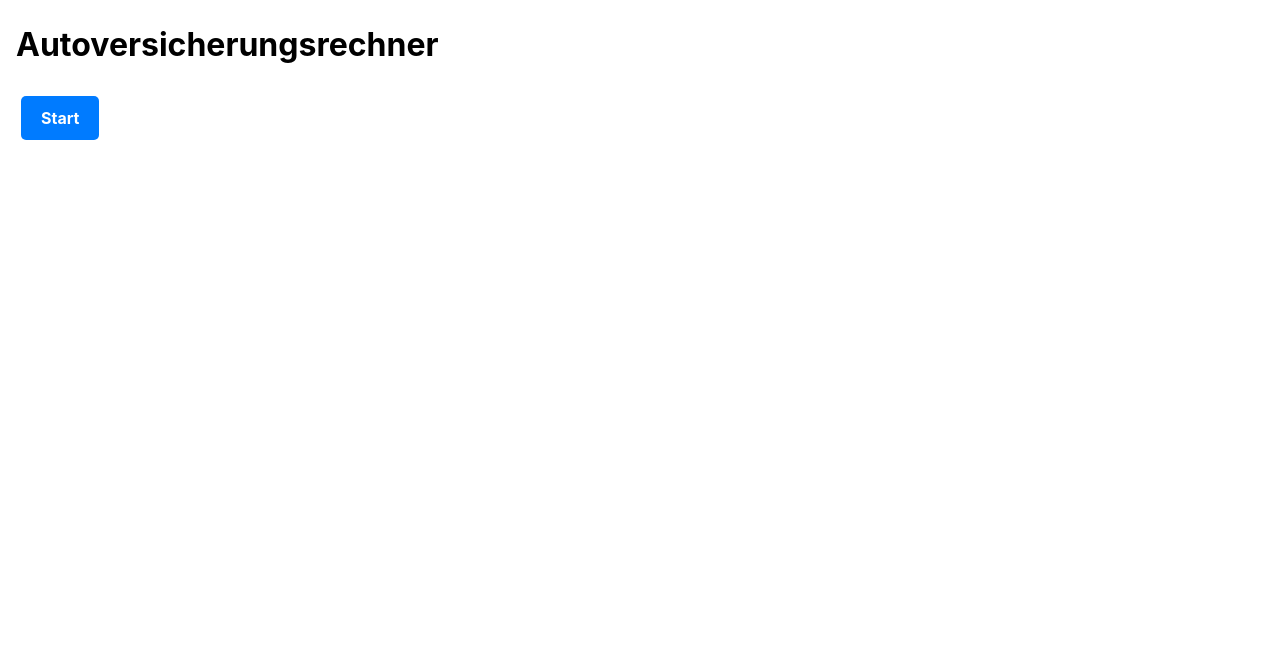
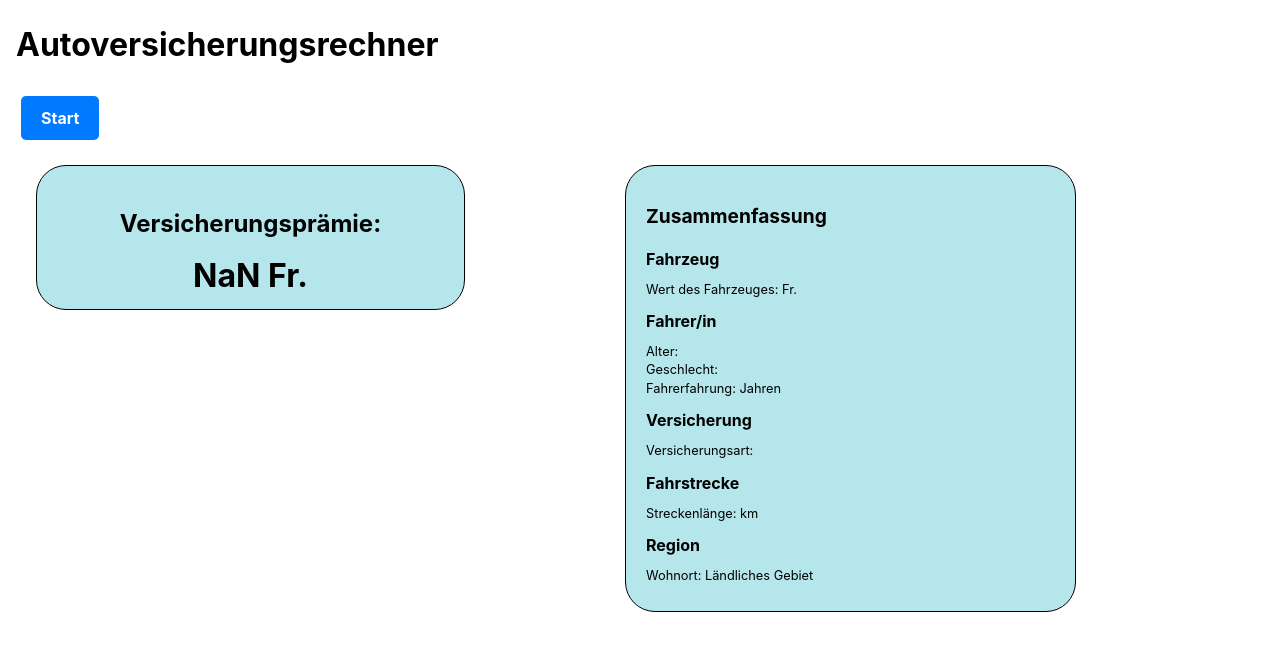
Before and after one commit to VincentStucki/autoversicherungsberechner, a React (Create React App) app: page /Ergebnis in a window 1280 px wide. Shown: the top 650 px of the page. Built offline with nearby package versions, Linux system fonts and the light colour scheme.

Commit message:
Berechnung

```diff
--- a/src/App.js
+++ b/src/App.js
@@ -6,6 +6,7 @@ import Versicherung from './Versicherung';
 import Fahrstrecke from './Fahrstrecke';
 import Region from './Region';
 import Start from './Start';
+import Ergebnis from './Ergebnis';
 import './mvp.css';
 
 function App() {
@@ -88,6 +89,7 @@ function App() {
                                 }
                             />
                         ))}
+                        <Route path="/Ergebnis" element={<Ergebnis formData={formData} />} />
                     </Routes>
                     <nav>
                         {isButtonVisible && currentPageIndex > 0 && currentPageIndex !== 1 && (
--- /dev/null
+++ b/src/Ergebnis.js
@@ -0,0 +1,64 @@
+import React from 'react';
+
+function Ergebnis({ formData }) {
+    const { fahrzeug, fahrer, versicherung, fahrstrecke, region } = formData;
+    const { wert: fahrzeugWert } = fahrzeug;
+    const { alter: fahrerAlter, geschlecht: fahrerGeschlecht, fahrerfahrung: fahrerErfahrung } = fahrer;
+    const { versicherung: versicherungsArt } = versicherung;
+    const { fahrstrecke: streckenLaenge } = fahrstrecke;
+    const { wohnort: regionWohnort } = region;
+
+    let basis = 500;
+    let alterFaktor = (fahrerAlter < 25) ? 1.2 : 1.0;
+    let geschlechtFaktor = (fahrerGeschlecht === "maennlich") ? 1.1 : 1.0;
+    let fahrzeugWertFaktor = fahrzeugWert * 0.0001;
+    let streckenFaktor = (streckenLaenge < 10000) ? 0.9 : 1.0;
+    let fahrErfahrungFaktor = (fahrerErfahrung < 2) ? 1.2 : (fahrerErfahrung > 5 ? 0.9 : 1.0)
+    let versicherungFaktor;
+    let regionFaktor = (regionWohnort === "stadt") ? 1.2 : 1.0;
+
+    switch (versicherungsArt) {
+        case "haftpflichtversicherung":
+            versicherungFaktor = 1.0;
+            break;
+        case "teilkaskoversicherung":
+            versicherungFaktor = 1.3;
+            break;
+        case "vollkaskoversicherung":
+            versicherungFaktor = 1.5;
+            break;
+        default:
+            versicherungFaktor = 1.0;
+    }
+
+    let Versicherungskosten = basis * alterFaktor * geschlechtFaktor * fahrzeugWertFaktor * streckenFaktor * fahrErfahrungFaktor * versicherungFaktor * regionFaktor;
+
+    return (
+        <div className="box">
+            <div className="spalte">
+                <section className="ergebnis">
+                <h1>Versicherungsprämie:</h1>
+                <p>{Versicherungskosten.toFixed(2)} Fr.</p>
+            </section>
+            </div>
+
+            <div className="spalte summary">
+                <h2>Zusammenfassung</h2>
+                <h3>Fahrzeug</h3>
+                <p>Wert des Fahrzeuges: {fahrzeugWert}Fr.</p>
+                <h3>Fahrer/in</h3>
+                <p>Alter: {fahrerAlter}</p>
+                <p>Geschlecht: {fahrerGeschlecht}</p>
+                <p>Fahrerfahrung: {fahrerErfahrung} Jahren</p>
+                <h3>Versicherung</h3>
+                <p>Versicherungsart: {versicherungsArt}</p>
+                <h3>Fahrstrecke</h3>
+                <p>Streckenlänge: {streckenLaenge}km</p>
+                <h3>Region</h3>
+                <p>Wohnort: {regionWohnort === "stadt" ? "Städliches Gebiet" : "Ländliches Gebiet"}</p>
+            </div>
+        </div>
+    );
+}
+
+export default Ergebnis;
--- a/src/Region.js
+++ b/src/Region.js
@@ -1,11 +1,17 @@
 import React, {useState} from 'react';
 import Circle from './Circle';
+import {useNavigate} from "react-router-dom";
 
 function Region({ data, onDataChange }) {
+    const navigate = useNavigate();
 
     const handleChange = (e) => {
         const { name, value } = e.target;
         onDataChange({ ...data, [name]: value });
+    };
+
+    const handleDone = () => {
+        navigate('/Ergebnis');
     };
 
 
@@ -33,12 +39,17 @@ function Region({ data, onDataChange }) {
             <div className="content">
                 <form>
                     <label htmlFor="wohnort">Wohnort (Region)</label>
-                    <input type="text" id="wohnort" name="wohnort"  required
-                           onChange={handleChange}
-                           value={data.wohnort || ''}
-                    />
+                    <select id="wohnort" name="wohnort" value={data.wohnort || ''} onChange={handleChange}>
+                        <option value="" disabled>Bitte Wählen</option>
+                        <option value="stadt">städtisches Gebiet</option>
+                        <option value="land">ländliches Gebiet</option>
+                    </select>
+
                 </form>
+
+
             </div>
+            <button className="done" onClick={handleDone}>Fertig</button>
         </div>
     );
 };
--- a/src/Versicherung.js
+++ b/src/Versicherung.js
@@ -35,8 +35,9 @@ function Versicherung({ data, onDataChange }) {
                     <label>Art der Deckung: </label>
                     <select id="versicherung" name="versicherung" value={data.versicherung || ''} onChange={handleChange}>
                         <option value="" disabled>Bitte wählen</option>
-                        <option value="Basisdeckung">Basisdeckung</option>
-                        <option value="weiblich">Premiumdeckung</option>
+                        <option value="haftpflichtversicherung">Haftpflichtversicherung</option>
+                        <option value="teilkaskoversicherung">Teilkaskoversicherung</option>
+                        <option value="vollkaskoversicherung">Vollkaskoversicherung</option>
                     </select>
                 </form>
             </div>
--- a/src/mvp.css
+++ b/src/mvp.css
@@ -567,11 +567,62 @@ svg{
 line{
     color: blue;
 }
-.content{
+.content {
     display: flex;
     align-items: center;
     justify-content: center;
 
+
+}
+.done{
+    float: right;
+}
+
+.box{
+    display: flex;
+    gap: 10rem; /* Space between columns */
+    padding: 20px;
+}
+.spalte{
+    flex: 1;
+
+
+}
+
+.summary{
+    border: 1px solid #000;
+    border-radius: 30px;
+    display: inline-block;
+    padding: 20px;
+    line-height: 0.5;
+    padding-right: 0px;
+    background-color: #b5e6eb;
+}
+
+.summary p{
+    font-size: 0.8rem;
+}
+
+.summary h3{
+    font-size: 1rem;
+}
+
+.summary h2{
+    font-size: 1.2rem;
+}
+
+.ergebnis{
+    padding: 20px;
+    border: 1px solid #000;
+    border-radius: 30px;
+    line-height: 0.1;
+    background-color: #b5e6eb;
+}
+
+.ergebnis p{
+    font-size: 2rem;
+    text-align: center;
+    font-weight: bold;
 }
 
 @media (max-width: 600px) {
```
